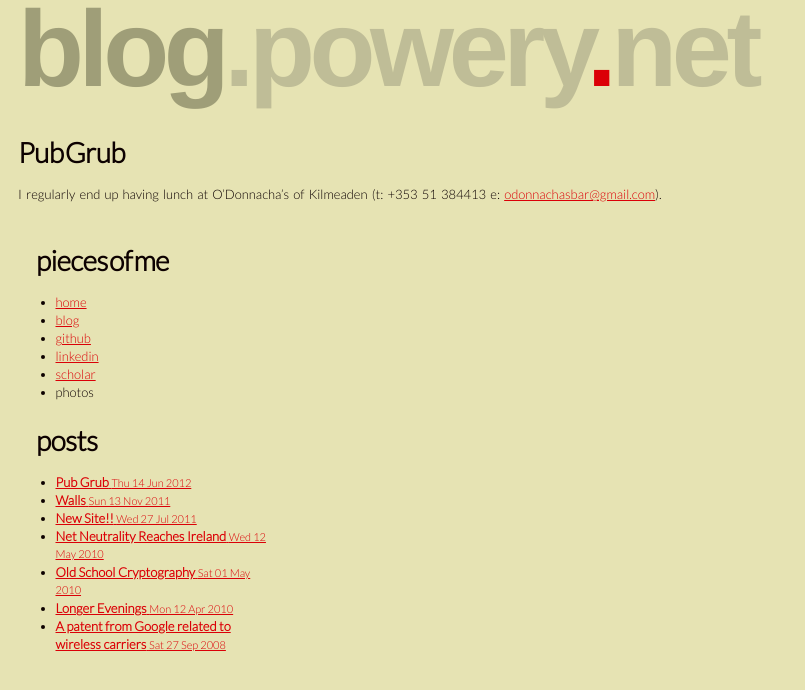
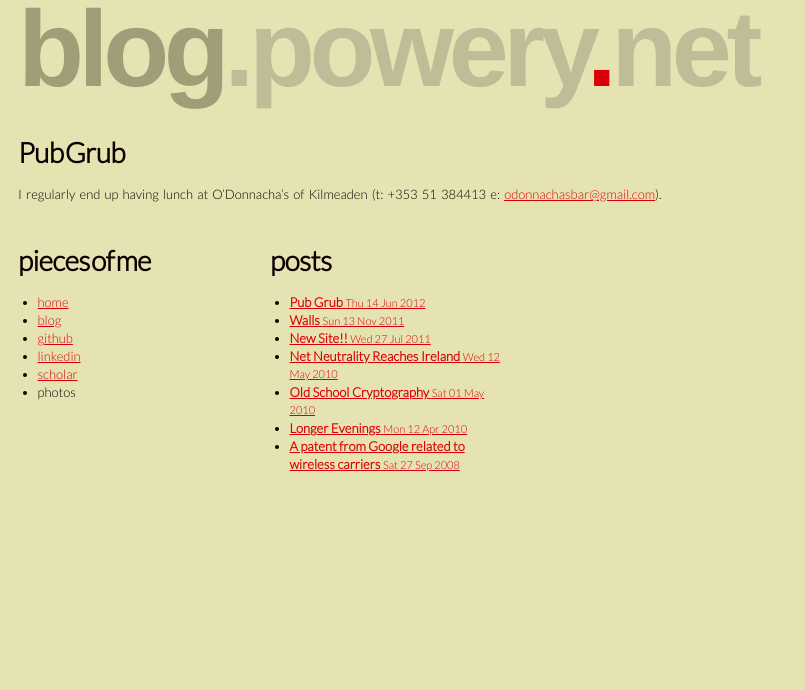
Before and after one commit to epower/epower.github.com, a Jekyll site: the page built from index.html, in a window 1280 px wide. Shown: the top 690 px of the page, without its empty margins (0-805 px from the left). Built offline with Jekyll 4.4.1, drawn with Linux system fonts in a browser that asks for light colours; Markdown is read by kramdown in place of the engine named in the settings.

Commit message:
fixed layout

```diff
--- a/_layouts/base.html
+++ b/_layouts/base.html
@@ -16,7 +16,8 @@
                 <section id="stuff" class="column width3 first">
                     {{ content }}
                 </section>
-                <section id="other-stuff" class="column width1">
+                <section id="other-stuff" class="column width3 first">
+		    <div class="column width1 first">
                     <h2>pieces of me</h2>
 			<ul>
 				<li><a href="http://www.powery.net">home</a></li>
@@ -26,14 +27,15 @@
                 <li><a href="http://scholar.google.com/citations?hl=en&user=H82PWn8AAAAJ">scholar</a></li>
 			    <li>photos</li>
 			</ul>
-
+		    </div>
+		    <div class="column width1">
 		    <h2> posts </h2>
                         <ul>
                             {% for post in site.posts %}
                                 <li> <a href="{{ post.url }}"><strong>{{ post.title }}</strong> <small>{{ post.date | date:"%a %d %b %Y" }}</small></a></li>
                             {% endfor %}
                         </ul>
-
+		    </div>
                 </section>
             </article>
         </div>
```
